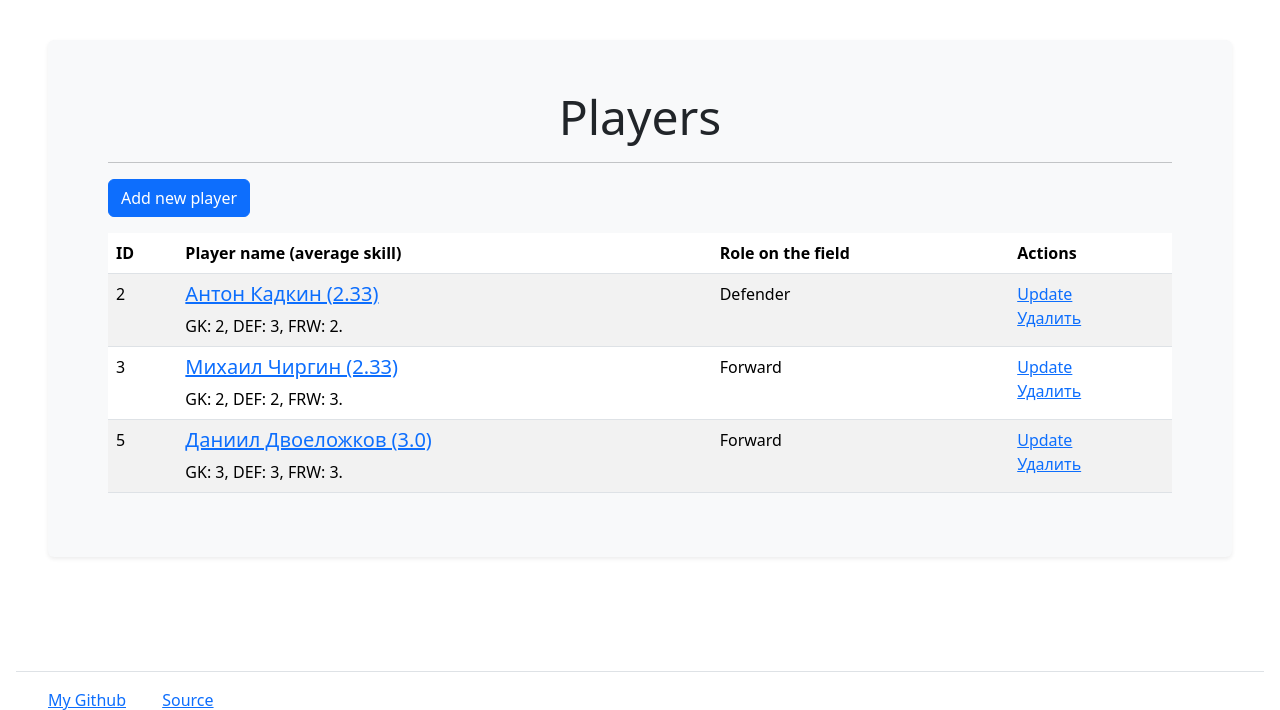
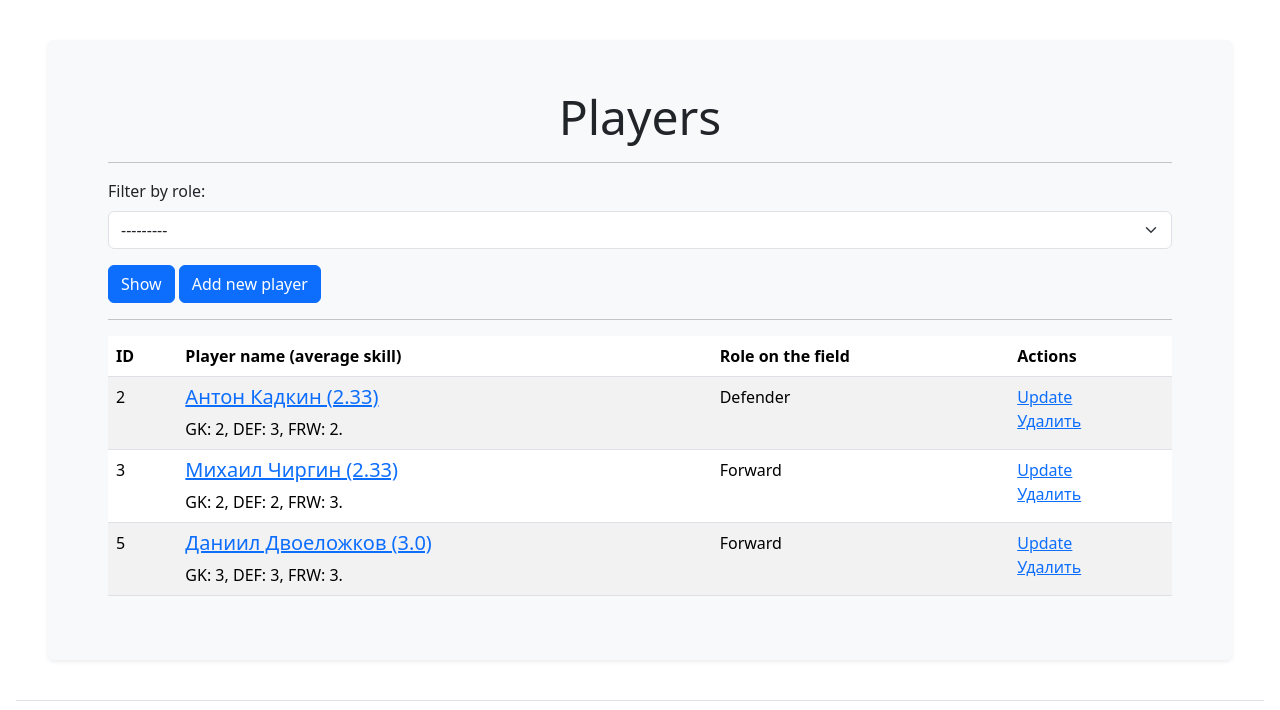
Before and after one commit to AIGelios/i-Teams, a Django app: page /players/ in a window 1280 px wide. Shown: the part 56-766 px from the top of the page. Run offline with Django 5.2, Linux system fonts and the light colour scheme; data comes from the database, SQL or seed files in the repository; both versions use the stored data as it was after the commit; some libraries are stand-ins or nearby versions.

Commit message:
add django-filter to deps, add filtering by role in players.index (fix views, templates, filters), add translation messages

```diff
--- a/pyproject.toml
+++ b/pyproject.toml
@@ -14,6 +14,7 @@ django-bootstrap5 = "^23.4"
 python-dotenv = "^1.0.1"
 ipython = "^8.22.1"
 django-extensions = "^3.2.3"
+django-filter = "^23.5"
 
 
 [tool.poetry.group.dev.dependencies]
--- /dev/null
+++ b/rooky_teams/players/filters.py
@@ -0,0 +1,16 @@
+from django.utils.translation import gettext_lazy as _
+import django_filters
+from rooky_teams.roles.models import Role
+from .models import Player
+
+
+class PlayerFilterSet(django_filters.FilterSet):
+    role = django_filters.ModelChoiceFilter(
+        queryset=Role.objects.all(),
+        required=False,
+        label=_('Filter by role:'),
+    )
+
+    class Meta:
+        model = Player
+        fields = []
--- a/rooky_teams/players/views.py
+++ b/rooky_teams/players/views.py
@@ -1,19 +1,22 @@
 from django.urls import reverse_lazy
 from django.utils.translation import gettext_lazy as _
 from django.views.generic import (
-    ListView, CreateView, UpdateView, DeleteView, DetailView
+    CreateView, UpdateView, DeleteView, DetailView
 )
+from django_filters.views import FilterView
 from .models import Player
+from .forms import PlayerForm
+from .filters import PlayerFilterSet
 from rooky_teams.mixins import SuccessMessageMixin
-from .forms import PlayerForm
 
 
 SUCCESS_URL = reverse_lazy('players_index')
 
 
-class PlayersIndexView(ListView):
+class PlayersIndexView(FilterView):
     template_name = 'players/index.html'
     model = Player
+    filterset_class = PlayerFilterSet
 
 
 class PlayerDetailView(DetailView):
--- a/rooky_teams/templates/players/index.html
+++ b/rooky_teams/templates/players/index.html
@@ -1,12 +1,22 @@
 {% extends "home.html" %}
 {% load i18n %}
+{% load django_bootstrap5 %}
 
 {% block content %}
 <main>
     <div class="container wrapper flex-grow-1">
         <h2 class="text-center display-5">{% translate "Players" %}</h2>
         <hr>
-        <a class="btn btn-primary mb-3" href="{% url 'player_create' %}">{% translate 'Add new player' %}</a>
+        <div class="card-body bg-white">
+            <form class="form-inline center bg-light" method="get">
+                    {% bootstrap_form filter.form field_class="bg-light ml-2 mr-3" %}
+                    {% translate "Show" as button_name %}
+                    {% bootstrap_button button_name button_type="submit" button_class="btn btn-primary" %}
+                    <a class="btn btn-primary" href="{% url 'player_create' %}">{% translate 'Add new player' %}</a>
+            </form>
+        </div>
+        <hr>
+
         <table class="table table-striped">
             <thead>
                 <tr>
```
Also changed, not shown: db.sqlite3, rooky_teams/locale/ru/LC_MESSAGES/django.po, 2 other files.
